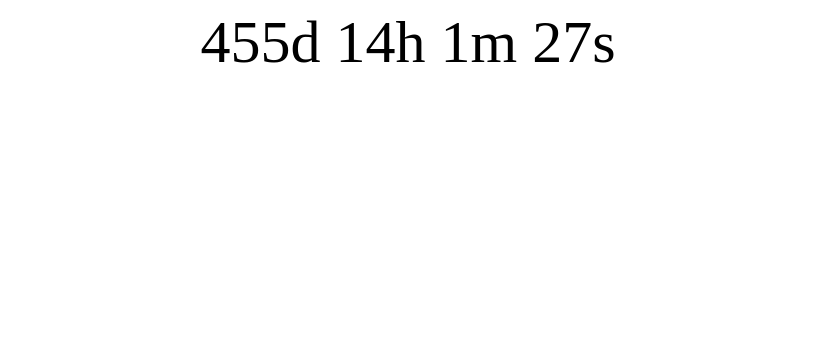
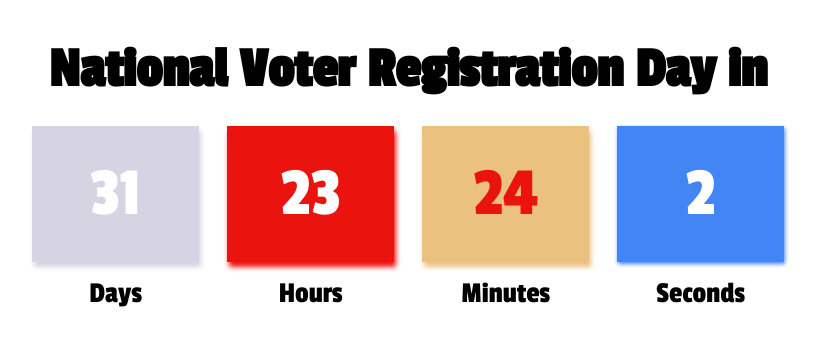
Before and after one commit to StephenDK/iFrameTimer, a website: page index.html in a window 1280 px wide. Shown: the whole page, without its empty margins (232-1051 px from the left). Drawn offline with Linux system fonts and the light colour scheme.

Commit message:
Finished Version 1

```diff
--- a/index.html
+++ b/index.html
@@ -2,21 +2,137 @@
 <html>
 <head>
 <meta name="viewport" content="width=device-width, initial-scale=1">
+<link rel="preconnect" href="https://fonts.googleapis.com">
+<link rel="preconnect" href="https://fonts.gstatic.com" crossorigin>
+<link href="https://fonts.googleapis.com/css2?family=Passion+One&display=swap" rel="stylesheet">
 <style>
-p {
+
+.time-container {
   text-align: center;
-  font-size: 60px;
-  margin-top: 0px;
+    width: 90%;
+    margin: auto;
 }
+.time-text {
+  /* text-align: center; */
+  /* font-size: 60px; */
+  font-family: 'Passion One', cursive;
+  margin-top: 15px;
+  font-size: 30px;
+  margin-bottom: 0px;
+}
+#heading {
+  text-align: center;
+  font-family: 'Passion One', cursive;
+  font-size: 57px;
+  margin-bottom: 15px;
+
+}
+.flex-container {
+  display: flex;
+  justify-content: center;
+
+}
+.flex-item {
+  /* background-color: #f1f1f1; */
+  margin: 10px;
+  width: 175px;
+  height: 170px;
+  /* font-size: 30px; */
+  position: relative;
+}
+.value-container {
+  width: 95%;
+  height: 80%;
+  text-align: center;
+  margin: auto;
+  margin-bottom: 5px;
+}
+.value-text {
+  font-family: 'Passion One', cursive;
+  font-size: 70px;
+  position: absolute;
+  top: 40%;
+  left: 50%;
+  transform: translate(-50%, -50%);
+}
+
+#days-background {
+  background-color: #D6D3E2;
+  box-shadow: 2px 5px 5px #D6D3E2;
+}
+#hours-background {
+  background-color: #EB130E;
+  box-shadow: 2px 5px 5px #EB130E;
+}
+#minutes-background {
+  background-color: #EBC17F;
+  box-shadow: 2px 5px 5px #EBC17F;
+}
+#seconds-background {
+  background-color: #4485F5;
+  box-shadow: 1px 2px 4px #4485f5;
+}
+
+#days {
+  color: white;
+}
+#hours {
+  color: white;
+}
+
+#minutes {
+  color: #EB130E;
+}
+
+#seconds {
+  color: white;
+}
+
+
 </style>
 </head>
 <body>
-
-<p id="demo"></p>
+  <div>
+    <h1 id="heading">National Voter Registration Day in</h1>
+    <div class="flex-container">
+      <div class="flex-item">
+        <div class="value-container" id="days-background">
+          <span id="days" class="value-text">OO</span>
+        </div>
+        <div class="time-container">
+          <p class="time-text">Days</p>
+        </div>
+      </div>
+      <div class="flex-item">
+        <div class="value-container" id="hours-background">
+          <span id="hours" class="value-text">OO</span>
+        </div>
+        <div class="time-container">
+          <p class="time-text">Hours</p>
+        </div>
+      </div>
+      <div class="flex-item">
+        <div class="value-container" id="minutes-background">
+          <span id="minutes" class="value-text">OO</span>
+        </div>
+        <div class="time-container">
+          <p class="time-text">Minutes</p>
+        </div>
+      </div>
+      <div class="flex-item">
+        <div class="value-container" id="seconds-background">
+          <span id="seconds" class="value-text">OO</span>
+        </div>
+        <div class="time-container">
+          <p class="time-text">Seconds</p>
+        </div>
+      </div>
+    </div>
+  </div>
 
 <script>
 // Set the date we're counting down to
-var countDownDate = new Date("Jan 5, 2024 15:37:25").getTime();
+var countDownDate = new Date("Nov 8, 2022 01:00:00").getTime();
 
 // Update the count down every 1 second
 var x = setInterval(function() {
@@ -33,14 +149,22 @@ var x = setInterval(function() {
   var minutes = Math.floor((distance % (1000 * 60 * 60)) / (1000 * 60));
   var seconds = Math.floor((distance % (1000 * 60)) / 1000);
 
+  document.getElementById("days").innerHTML = days;
+  document.getElementById("hours").innerHTML = hours;
+  document.getElementById("minutes").innerHTML = minutes;
+  document.getElementById("seconds").innerHTML = seconds;
+
   // Output the result in an element with id="demo"
-  document.getElementById("demo").innerHTML = days + "d " + hours + "h "
-  + minutes + "m " + seconds + "s ";
+  // document.getElementById("demo").innerHTML = days + "Days " + hours + "Hours "
+  // + minutes + "m " + seconds + "s ";
 
   // If the count down is over, write some text
   if (distance < 0) {
     clearInterval(x);
-    document.getElementById("demo").innerHTML = "EXPIRED";
+    document.getElementById("days").innerHTML = "00";
+    document.getElementById("hours").innerHTML = "00";
+    document.getElementById("minutes").innerHTML = "00";
+    document.getElementById("seconds").innerHTML = "00";
   }
 }, 1000);
 </script>
```
